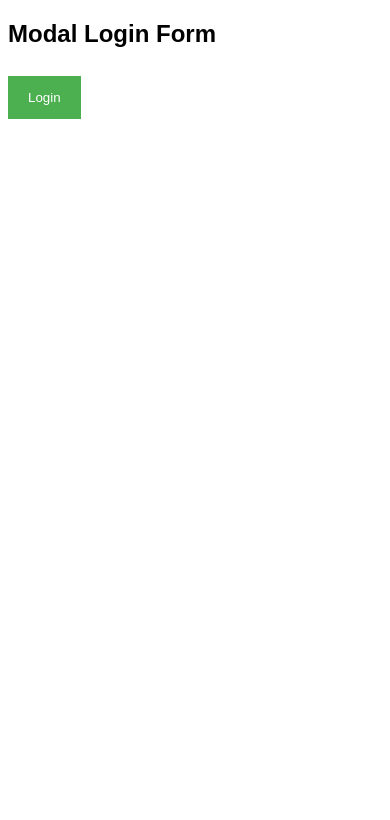
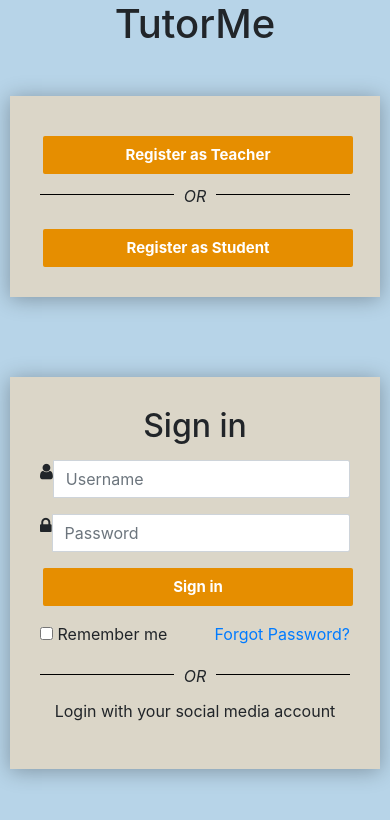
Before and after one commit to panagiotisp95/tutorme, a Django app: page /tutorme/login/ in a window 390 px wide. Shown: the top 820 px of the page. Run offline with Django 3.2, Linux system fonts and the light colour scheme; some libraries are stand-ins or nearby versions.

Commit message:
Added login page, https, facebook login.

```diff
--- a/TutorMe/tango_with_django_project/settings.py
+++ b/TutorMe/tango_with_django_project/settings.py
@@ -39,6 +39,7 @@ INSTALLED_APPS = [
     'django.contrib.sessions',
     'django.contrib.messages',
     'django.contrib.staticfiles',
+    'django_extensions',
     'tutorme',
 ]
 
--- a/TutorMe/templates/tutorme/index.html
+++ b/TutorMe/templates/tutorme/index.html
@@ -6,6 +6,7 @@
 
 {% block body_block %}
     <h1>tutorme says...</h1>
+
         <div>
             {% if user.is_authenticated %}
                 howdy {{ user.username }}!
@@ -47,4 +48,5 @@
         <div>
             <img src="{% static 'images/rango.jpg' %}" alt="Picture of tutorme" />
         </div>
+
 {% endblock %}
--- a/TutorMe/templates/tutorme/login.html
+++ b/TutorMe/templates/tutorme/login.html
@@ -1,162 +1,133 @@
 <!DOCTYPE html>
+{% load staticfiles %}
 <html>
 <head>
 <meta name="viewport" content="width=device-width, initial-scale=1">
-<style>
-body {font-family: Arial, Helvetica, sans-serif;}
+<link rel="stylesheet" href="https://stackpath.bootstrapcdn.com/bootstrap/4.3.1/css/bootstrap.min.css" integrity="sha384-ggOyR0iXCbMQv3Xipma34MD+dH/1fQ784/j6cY/iJTQUOhcWr7x9JvoRxT2MZw1T" crossorigin="anonymous">
+<script src="https://stackpath.bootstrapcdn.com/bootstrap/4.3.1/js/bootstrap.min.js" integrity="sha384-JjSmVgyd0p3pXB1rRibZUAYoIIy6OrQ6VrjIEaFf/nJGzIxFDsf4x0xIM+B07jRM" crossorigin="anonymous"></script>
+<link rel="stylesheet" href="https://cdnjs.cloudflare.com/ajax/libs/font-awesome/4.7.0/css/font-awesome.min.css">
 
-/* Full-width input fields */
-input[type=text], input[type=password] {
-  width: 100%;
-  padding: 12px 20px;
-  margin: 8px 0;
-  display: inline-block;
-  border: 1px solid #ccc;
-  box-sizing: border-box;
+    <style type="text/css">
+
+    .register-button {
+    background:#e68e00;
+    font-weight: bold;
+    font-size: 16px;
+    border-radius: 3px;
+    height: 40px;
+    padding: 0;
 }
 
-/* Set a style for all buttons */
-button {
-  background-color: #4CAF50;
-  color: white;
-  padding: 14px 20px;
-  margin: 8px 0;
-  border: none;
-  cursor: pointer;
-  width: 100%;
+body {background-color: #b7d4e8;}
+
+.row-centered {
+    vertical-align: middle;
+    text-align: center;
+    padding:10px;
 }
 
-button:hover {
-  opacity: 0.8;
+
+	.login-form {
+		margin: 30px auto;
+	}
+    .login-form form {
+    	margin-bottom: 15px;
+        background: #dbd6c8;
+        box-shadow: 0px 2px 20px rgba(0, 0, 0, 0.3);
+        padding: 30px;
     }
 
-/* Extra styles for the cancel button */
-.cancelbtn {
-  width: auto;
-  padding: 10px 18px;
-  background-color: #f44336;
+    .form {
+    margin: 30px auto;
+        background: #dbd6c8;
+        box-shadow: 0px 2px 20px rgba(0, 0, 0, 0.3);
+        padding: 30px;
     }
 
-/* Center the image and position the close button */
-.imgcontainer {
-  text-align: center;
-  margin: 24px 0 12px 0;
-  position: relative;
+    .login-form h2 {
+        margin: 0 0 15px;
     }
-
-img.avatar {
-  width: 40%;
-  border-radius: 50%;
+    .form-control, .login-btn {
+        min-height: 38px;
+        border-radius: 2px;
     }
-
-.container {
-  padding: 16px;
+    .input-group-addon .fa {
+        font-size: 18px;
     }
-
-span.psw {
-  float: right;
-  padding-top: 16px;
-}
-
-/* The Modal (background) */
-.modal {
-  display: none; /* Hidden by default */
-  position: fixed; /* Stay in place */
-  z-index: 1; /* Sit on top */
-  left: 0;
-  top: 0;
-  width: 100%; /* Full width */
-  height: 100%; /* Full height */
-  overflow: auto; /* Enable scroll if needed */
-  background-color: rgb(0,0,0); /* Fallback color */
-  background-color: rgba(0,0,0,0.4); /* Black w/ opacity */
-  padding-top: 60px;
-}
-
-/* Modal Content/Box */
-.modal-content {
-  background-color: #fefefe;
-  margin: 5% auto 15% auto; /* 5% from the top, 15% from the bottom and centered */
-  border: 1px solid #888;
-  width: 80%; /* Could be more or less, depending on screen size */
-}
-
-/* The Close Button (x) */
-.close {
-  position: absolute;
-  right: 25px;
-  top: 0;
-  color: #000;
-  font-size: 35px;
+    .login-btn {
+        font-size: 15px;
         font-weight: bold;
     }
-
-.close:hover,
-.close:focus {
-  color: red;
-  cursor: pointer;
+	.btn {
+		border: none;
+        margin: 10px 3px 0;
+        opacity: 1;
 	}
-
-/* Add Zoom Animation */
-.animate {
-  -webkit-animation: animatezoom 0.6s;
-  animation: animatezoom 0.6s
+	.btn-primary {
+        background: #e68e00;
     }
-
-@-webkit-keyframes animatezoom {
-  from {-webkit-transform: scale(0)}
-  to {-webkit-transform: scale(1)}
+    .or-seperator {
+        margin-top: 20px;
+        text-align: center;
+        border-top: 1px solid #000;
     }
-
-@keyframes animatezoom {
-  from {transform: scale(0)}
-  to {transform: scale(1)}
-}
-
-/* Change styles for span and cancel button on extra small screens */
-@media screen and (max-width: 300px) {
-  span.psw {
-     display: block;
-     float: none;
-  }
-  .cancelbtn {
-     width: 100%;
-  }
+    .or-seperator i {
+        padding: 0 10px;
+        background: #dbd6c8;
+        position: relative;
+        top: -11px;
+        z-index: 1;
     }
 </style>
+
 </head>
 <body>
+<center> <h1>TutorMe</h1>
+ </center>
+    <div class="container login">
+        <div class="row kokos">
+            <div class="col-md-5 offset-md-1 row-color row-centered">
+                <div class="form">
 
-<h2>Modal Login Form</h2>
+                    <button type="submit" class="btn btn-primary login-btn btn-block">Register as Teacher</button>
+                    <div class="or-seperator"><i>OR</i></div>
+                    <button type="submit" class="btn btn-primary login-btn btn-block">Register as Student</button>
 
-<button onclick="document.getElementById('id01').style.display='block'" style="width:auto;">Login</button>
-
-<div id="id01" class="modal">
-
-  <form class="modal-content animate" action="/action_page.php" method="post">
-    <div class="imgcontainer">
-      <span onclick="document.getElementById('id01').style.display='none'" class="close" title="Close Modal">&times;</span>
 
                 </div>
-
-    <div class="container">
-      <label for="uname"><b>Username</b></label>
-      <input type="text" placeholder="Enter Username" name="uname" required>
-
-      <label for="psw"><b>Password</b></label>
-      <input type="password" placeholder="Enter Password" name="psw" required>
-
-      <button type="submit">Login</button>
-      <label>
-        <input type="checkbox" checked="checked" name="remember"> Remember me
-      </label>
             </div>
-
-    <div class="container" style="background-color:#f1f1f1">
-      <button type="button" onclick="document.getElementById('id01').style.display='none'" class="cancelbtn">Cancel</button>
-      <span class="psw">Forgot <a href="#">password?</a></span>
+            <div class="col-md-5 offset-md-1 row-color row-centered">
+                <div class="login-form">
+                    <form action="/examples/actions/confirmation.php" method="post">
+                        <h2 class="text-center">Sign in</h2>
+                        <div class="form-group">
+                            <div class="input-group">
+                                <span class="input-group-addon"><i class="fa fa-user"></i></span>
+                                <input type="text" class="form-control" name="username" placeholder="Username" required="required">
+                            </div>
+                        </div>
+                        <div class="form-group">
+                            <div class="input-group">
+                                <span class="input-group-addon"><i class="fa fa-lock"></i></span>
+                                <input type="password" class="form-control" name="password" placeholder="Password" required="required">
+                            </div>
+                        </div>
+                        <div class="form-group">
+                            <button type="submit" class="btn btn-primary login-btn btn-block">Sign in</button>
+                        </div>
+                        <div class="clearfix">
+                            <label class="pull-left checkbox-inline"><input type="checkbox"> Remember me</label>
+                            <a href="#" class="pull-right">Forgot Password?</a>
+                        </div>
+                        <div class="or-seperator"><i>OR</i></div>
+                        <p class="text-center">Login with your social media account</p>
+                        <div class="text-center social-btn">
+                            <div class="fb-login-button" data-width="" data-size="medium" data-button-type="continue_with" data-auto-logout-link="false" data-use-continue-as="true"></div>
                         </div>
                     </form>
+                </div>
+            </div>
+        </div>
     </div>
 
     <script>
@@ -169,6 +140,40 @@ window.onclick = function(event) {
                 modal.style.display = "none";
             }
         }
+
+        function statusChangeCallback(response){
+            console.log(response);
+        }
+
+        window.fbAsyncInit = function() {
+            FB.init({
+                appId      : '2568335126772420',
+                cookie     : true,
+                xfbml      : true,
+                version    : 'v6.0'
+            });
+
+            FB.AppEvents.logPageView();
+
+            FB.getLoginStatus(function(response) {
+                statusChangeCallback(response);
+            });
+        };
+
+        function checkLoginState() {
+            FB.getLoginStatus(function(response) {
+                statusChangeCallback(response);
+            });
+        }
+
+        (function(d, s, id){
+            var js, fjs = d.getElementsByTagName(s)[0];
+            if (d.getElementById(id)) {return;}
+            js = d.createElement(s); js.id = id;
+            js.src = "https://connect.facebook.net/en_US/sdk.js";
+            fjs.parentNode.insertBefore(js, fjs);
+        }(document, 'script', 'facebook-jssdk'));
+
     </script>
 
 </body>
```
Also changed, not shown: TutorMe/db.sqlite3, TutorMe/static/images/email.png (added), 3 other files. Lines whose indentation alone changed are shown as unchanged.
